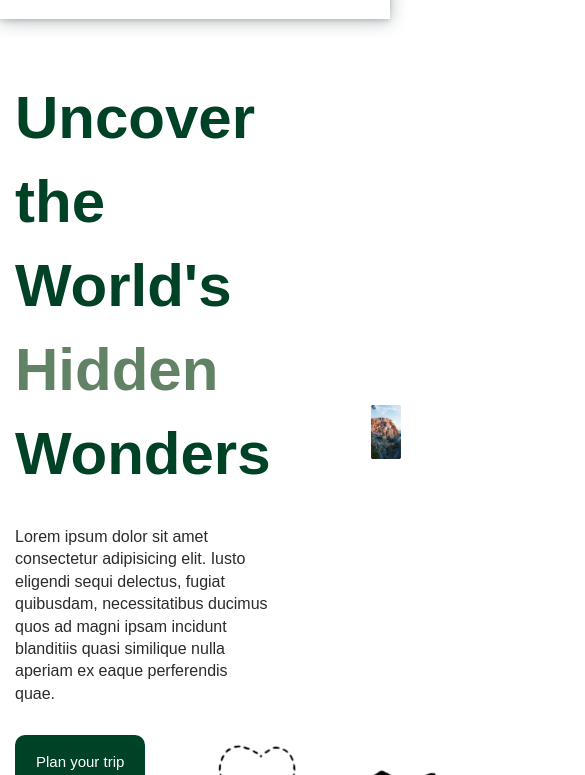
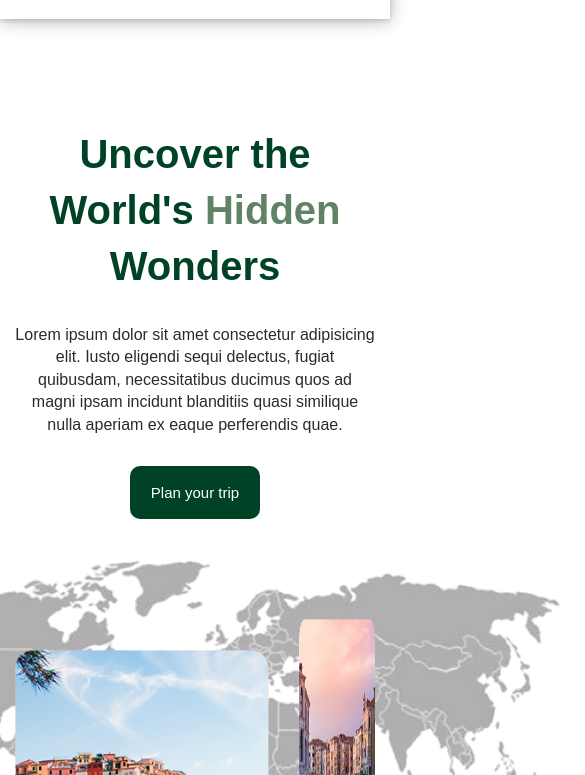
Before and after one commit to clarence-18y/Basic-BeyondBorders, a plain HTML site: page index.html in a window 390 px wide. Shown: the part 69-844 px from the top of the page, 585 px wide, since content can reach past the window. Drawn offline with Linux system fonts and the light colour scheme.

Commit message:
banner 100%

```diff
--- a/style.css
+++ b/style.css
@@ -123,6 +123,7 @@ img {
   width:100%;
   background: var(--light);
   box-shadow: rgba(14, 30, 37, 0.12) 0px 2px 4px 0px, rgba(14, 30, 37, 0.32) 0px 2px 16px 0px;
+  z-index: 999px;
 }
 .header .header_wrapper{
   display: flex;
@@ -205,7 +206,7 @@ img {
 }
 /* BANNER */
 .banner{
-  padding-top: 13rem;
+  padding-top: 18rem;
   padding-bottom: 5rem;
   background: var(--light);
 }
@@ -219,6 +220,28 @@ img {
   display: flex;
   gap: 3rem;
   align-items: center;
+  position: relative;
+}
+.banner .banner_img img{
+  position: relative;
+  z-index: 100;
+  max-height: 45rem;
+}
+.banner .banner_wrapper:hover .banner_img::before{
+  left: -20rem;
+  transition: .5s ease;
+}
+.banner .banner_img  .images img{
+  min-height:25rem;
+  width: 100%;
+  object-fit:center;
+}
+.banner .banner_img::before{
+  content: url("/img/map\ \(1\).png");
+  position: absolute;
+  top: -10rem;
+  left: -12rem;
+  transition: .5s ease;
 }
 .banner .banner_text h1{
   font-size: 6rem;
@@ -234,10 +257,38 @@ img {
 .banner .banner_text{
   position: relative;
 }
+.banner .banner_wrapper:hover .banner_text::after{
+  transform: rotate(-360deg);
+  transition: .5s ease;
+}
 .banner .banner_text::after{
   content: url("/img/airplane.png");
   position: absolute;
   bottom: -18rem;
+  transition: .5s ease;
+}
+@media screen and (max-width:500px){
+  .banner .banner_wrapper{
+    display: grid;
+    grid-template-columns:1fr;
+  }
+  .banner .banner_text h1{
+    font-size:4rem;
+    text-align:center;
+  }
+  .banner .banner_text{
+  text-align: center;
+  }
+  .banner .banner_text::after{
+    content:"";
+  }
+  .banner .banner_wrapper:hover .banner_img::before{
+    left: -12rem;
+    transition: .5s ease;
+  }
+  .banner .banner_img .images_img{
+    min-height:20rem;
+  }
 }
 /* REPEATBLE PATTERNS */
 :root{
```
Also changed, not shown: img/map (1).png (added).
